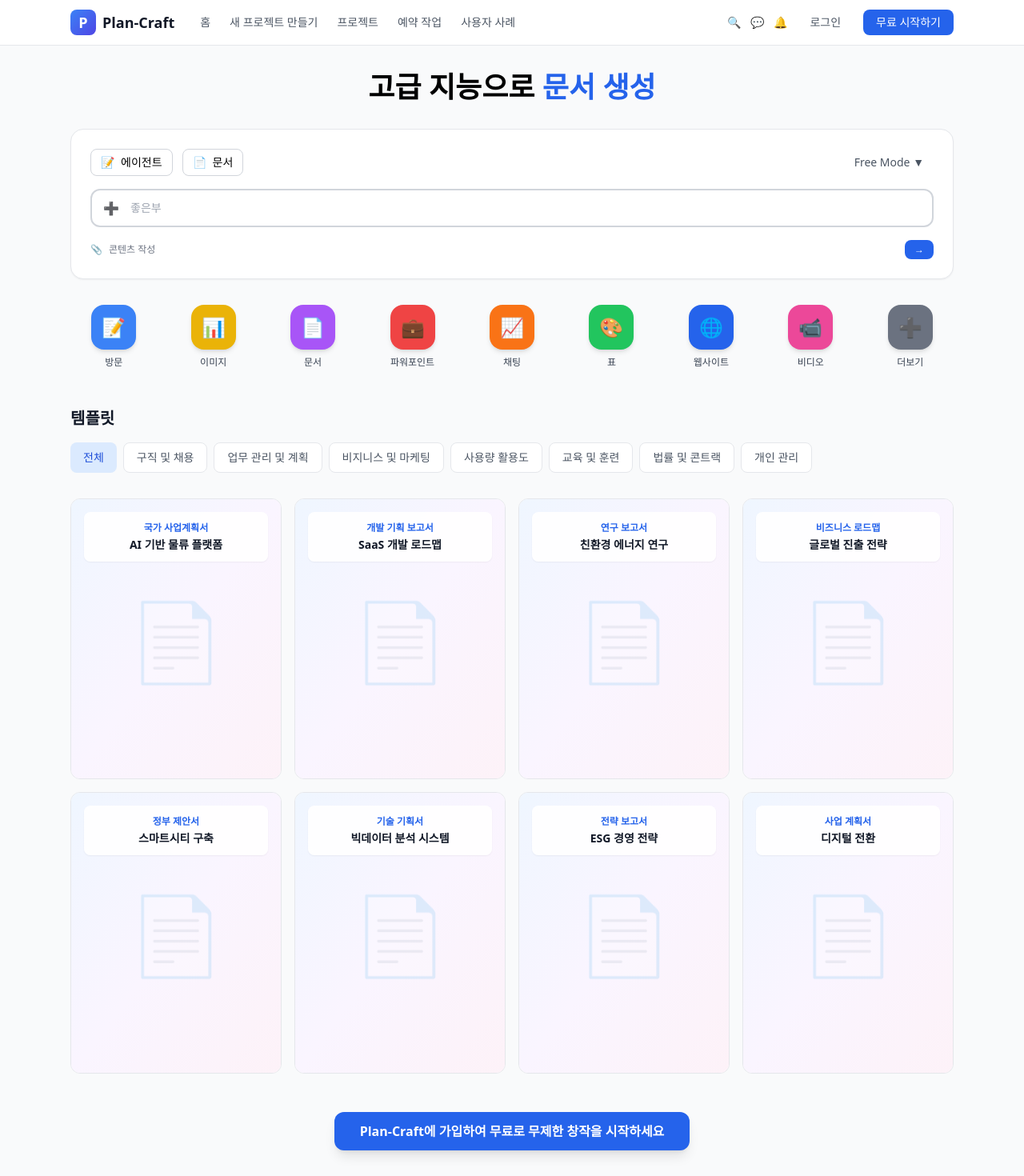
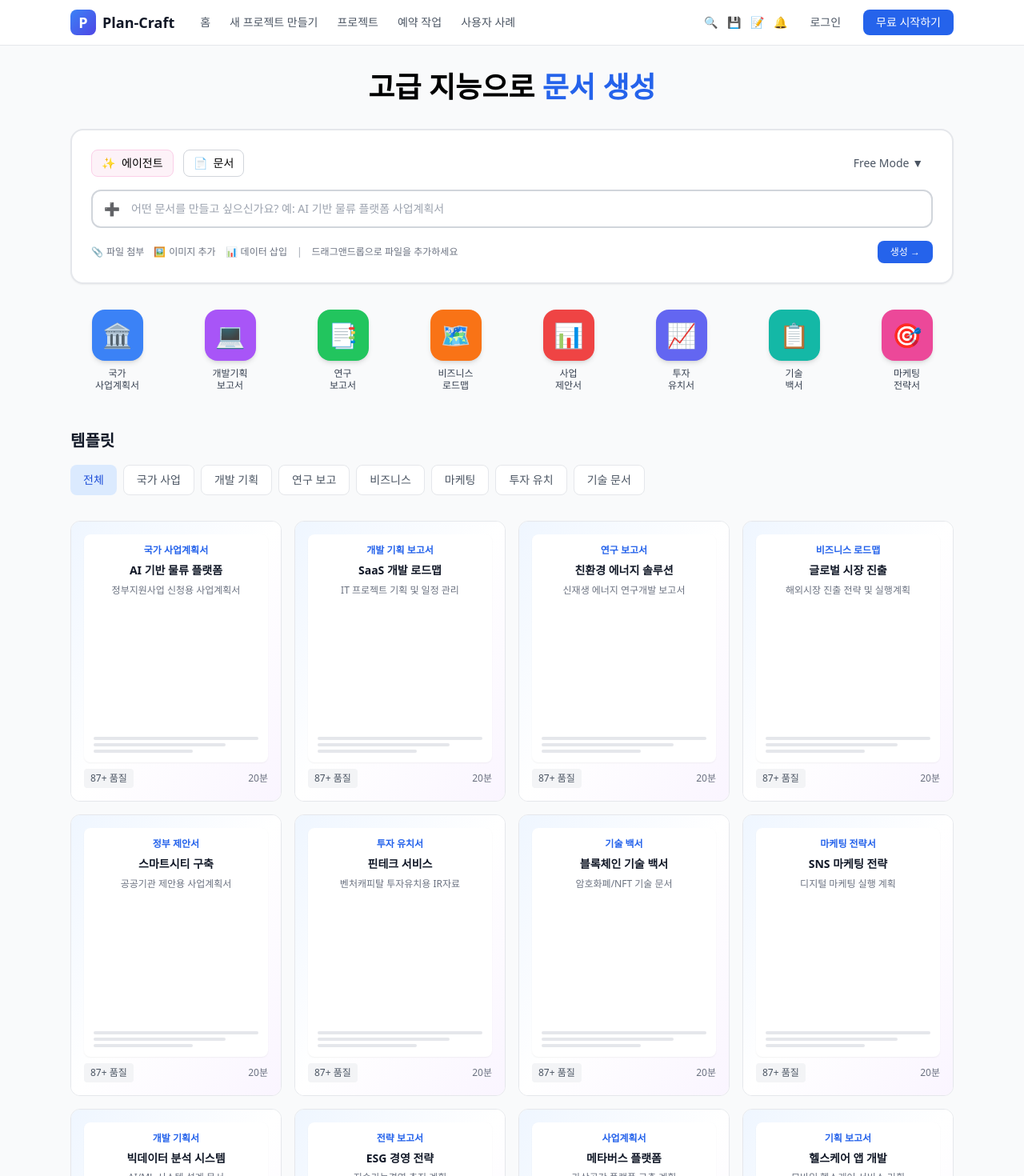
Before and after one commit to sungli01/plan-crft-MVP, a Next.js app in the folder plan-craft-web/: page / in a window 1280 px wide. Shown: the top 1470 px of the page at 80% size. Built offline with nearby package versions, Linux system fonts and the light colour scheme.

Commit message:
feat: Add document-specific icons, drag-and-drop, and 12 detailed templates

```diff
--- a/plan-craft-web/app/page.tsx
+++ b/plan-craft-web/app/page.tsx
@@ -4,34 +4,38 @@ import { useRouter } from 'next/navigation';
 import { useEffect, useState } from 'react';
 
 const DOCUMENT_TYPES = [
-  { icon: '📝', label: '방문', color: 'bg-blue-500' },
-  { icon: '📊', label: '이미지', color: 'bg-yellow-500' },
-  { icon: '📄', label: '문서', color: 'bg-purple-500' },
-  { icon: '💼', label: '파워포인트', color: 'bg-red-500' },
-  { icon: '📈', label: '채팅', color: 'bg-orange-500' },
-  { icon: '🎨', label: '표', color: 'bg-green-500' },
-  { icon: '🌐', label: '웹사이트', color: 'bg-blue-600' },
-  { icon: '📹', label: '비디오', color: 'bg-pink-500' },
-  { icon: '➕', label: '더보기', color: 'bg-gray-500' }
+  { icon: '🏛️', label: '국가\n사업계획서', color: 'bg-blue-500' },
+  { icon: '💻', label: '개발기획\n보고서', color: 'bg-purple-500' },
+  { icon: '📑', label: '연구\n보고서', color: 'bg-green-500' },
+  { icon: '🗺️', label: '비즈니스\n로드맵', color: 'bg-orange-500' },
+  { icon: '📊', label: '사업\n제안서', color: 'bg-red-500' },
+  { icon: '📈', label: '투자\n유치서', color: 'bg-indigo-500' },
+  { icon: '📋', label: '기술\n백서', color: 'bg-teal-500' },
+  { icon: '🎯', label: '마케팅\n전략서', color: 'bg-pink-500' }
 ];
 
-const TEMPLATE_CATEGORIES = ['전체', '구직 및 채용', '업무 관리 및 계획', '비지니스 및 마케팅', '사용량 활용도', '교육 및 훈련', '법률 및 콘트랙', '개인 관리'];
+const TEMPLATE_CATEGORIES = ['전체', '국가 사업', '개발 기획', '연구 보고', '비즈니스', '마케팅', '투자 유치', '기술 문서'];
 
 const SAMPLE_TEMPLATES = [
-  { title: 'AI 기반 물류 플랫폼', subtitle: '국가 사업계획서', category: '비지니스 및 마케팅' },
-  { title: 'SaaS 개발 로드맵', subtitle: '개발 기획 보고서', category: '업무 관리 및 계획' },
-  { title: '친환경 에너지 연구', subtitle: '연구 보고서', category: '교육 및 훈련' },
-  { title: '글로벌 진출 전략', subtitle: '비즈니스 로드맵', category: '비지니스 및 마케팅' },
-  { title: '스마트시티 구축', subtitle: '정부 제안서', category: '업무 관리 및 계획' },
-  { title: '빅데이터 분석 시스템', subtitle: '기술 기획서', category: '사용량 활용도' },
-  { title: 'ESG 경영 전략', subtitle: '전략 보고서', category: '비지니스 및 마케팅' },
-  { title: '디지털 전환', subtitle: '사업 계획서', category: '업무 관리 및 계획' }
+  { title: 'AI 기반 물류 플랫폼', subtitle: '국가 사업계획서', desc: '정부지원사업 신청용 사업계획서' },
+  { title: 'SaaS 개발 로드맵', subtitle: '개발 기획 보고서', desc: 'IT 프로젝트 기획 및 일정 관리' },
+  { title: '친환경 에너지 솔루션', subtitle: '연구 보고서', desc: '신재생 에너지 연구개발 보고서' },
+  { title: '글로벌 시장 진출', subtitle: '비즈니스 로드맵', desc: '해외시장 진출 전략 및 실행계획' },
+  { title: '스마트시티 구축', subtitle: '정부 제안서', desc: '공공기관 제안용 사업계획서' },
+  { title: '핀테크 서비스', subtitle: '투자 유치서', desc: '벤처캐피탈 투자유치용 IR자료' },
+  { title: '블록체인 기술 백서', subtitle: '기술 백서', desc: '암호화폐/NFT 기술 문서' },
+  { title: 'SNS 마케팅 전략', subtitle: '마케팅 전략서', desc: '디지털 마케팅 실행 계획' },
+  { title: '빅데이터 분석 시스템', subtitle: '개발 기획서', desc: 'AI/ML 시스템 설계 문서' },
+  { title: 'ESG 경영 전략', subtitle: '전략 보고서', desc: '지속가능경영 추진 계획' },
+  { title: '메타버스 플랫폼', subtitle: '사업계획서', desc: '가상공간 플랫폼 구축 계획' },
+  { title: '헬스케어 앱 개발', subtitle: '기획 보고서', desc: '모바일 헬스케어 서비스 기획' }
 ];
 
 export default function Home() {
   const router = useRouter();
   const [searchText, setSearchText] = useState('');
   const [selectedCategory, setSelectedCategory] = useState('전체');
+  const [isDragging, setIsDragging] = useState(false);
 
   useEffect(() => {
     const stored = localStorage.getItem('token');
@@ -39,6 +43,21 @@ export default function Home() {
       router.push('/dashboard');
     }
   }, [router]);
+
+  const handleDragOver = (e: React.DragEvent) => {
+    e.preventDefault();
+    setIsDragging(true);
+  };
+
+  const handleDragLeave = () => {
+    setIsDragging(false);
+  };
+
+  const handleDrop = (e: React.DragEvent) => {
+    e.preventDefault();
+    setIsDragging(false);
+    router.push('/register');
+  };
 
   return (
     <div className="min-h-screen bg-gray-50">
@@ -61,9 +80,10 @@ export default function Home() {
             </nav>
           </div>
           <div className="flex items-center gap-3">
-            <button className="text-sm text-gray-600 hover:text-gray-900">🔍</button>
-            <button className="text-sm text-gray-600 hover:text-gray-900">💬</button>
-            <button className="text-sm text-gray-600 hover:text-gray-900">🔔</button>
+            <button className="text-sm text-gray-600 hover:text-gray-900" title="검색">🔍</button>
+            <button className="text-sm text-gray-600 hover:text-gray-900" title="다운로드">💾</button>
+            <button className="text-sm text-gray-600 hover:text-gray-900" title="노트">📝</button>
+            <button className="text-sm text-gray-600 hover:text-gray-900" title="알림">🔔</button>
             <button
               onClick={() => router.push('/login')}
               className="px-4 py-1.5 text-sm text-gray-600 hover:text-gray-900"
@@ -87,10 +107,15 @@ export default function Home() {
         </h1>
 
         {/* 입력 영역 */}
-        <div className="bg-white rounded-2xl border border-gray-200 p-6 mb-8 shadow-sm">
+        <div
+          className={`bg-white rounded-2xl border-2 ${isDragging ? 'border-blue-500 bg-blue-50' : 'border-gray-200'} p-6 mb-8 shadow-sm transition`}
+          onDragOver={handleDragOver}
+          onDragLeave={handleDragLeave}
+          onDrop={handleDrop}
+        >
           <div className="flex items-center gap-3 mb-4">
-            <button className="flex items-center gap-2 px-3 py-1.5 bg-white border border-gray-300 rounded-lg text-sm hover:bg-gray-50">
-              <span>📝</span>
+            <button className="flex items-center gap-2 px-3 py-1.5 bg-pink-50 border border-pink-200 rounded-lg text-sm hover:bg-pink-100">
+              <span>✨</span>
               <span>에이전트</span>
             </button>
             <button className="flex items-center gap-2 px-3 py-1.5 bg-white border border-gray-300 rounded-lg text-sm hover:bg-gray-50">
@@ -111,7 +136,7 @@ export default function Home() {
               type="text"
               value={searchText}
               onChange={(e) => setSearchText(e.target.value)}
-              placeholder="좋은부"
+              placeholder="어떤 문서를 만들고 싶으신가요? 예: AI 기반 물류 플랫폼 사업계획서"
               className="w-full pl-12 pr-4 py-3 border-2 border-gray-300 rounded-xl focus:border-blue-500 focus:outline-none text-sm"
               onKeyDown={(e) => {
                 if (e.key === 'Enter' && searchText) {
@@ -121,27 +146,44 @@ export default function Home() {
             />
           </div>
 
-          <div className="flex items-center gap-2 text-xs text-gray-500">
-            <span>📎</span>
-            <span>콘텐츠 작성</span>
-            <button className="ml-auto px-3 py-1 bg-blue-600 text-white rounded-lg hover:bg-blue-700">
-              →
+          <div className="flex items-center gap-3 text-xs text-gray-500">
+            <button className="flex items-center gap-1 hover:text-gray-700">
+              <span>📎</span>
+              <span>파일 첨부</span>
+            </button>
+            <button className="flex items-center gap-1 hover:text-gray-700">
+              <span>🖼️</span>
+              <span>이미지 추가</span>
+            </button>
+            <button className="flex items-center gap-1 hover:text-gray-700">
+              <span>📊</span>
+              <span>데이터 삽입</span>
+            </button>
+            <span className="text-gray-400">|</span>
+            <span>드래그앤드롭으로 파일을 추가하세요</span>
+            <button
+              onClick={() => router.push('/register')}
+              className="ml-auto px-4 py-1.5 bg-blue-600 text-white rounded-lg hover:bg-blue-700"
+            >
+              생성 →
             </button>
           </div>
         </div>
 
-        {/* 아이콘 그리드 */}
-        <div className="grid grid-cols-3 md:grid-cols-9 gap-4 mb-12">
+        {/* 문서 타입 아이콘들 */}
+        <div className="grid grid-cols-4 md:grid-cols-8 gap-6 mb-12">
           {DOCUMENT_TYPES.map((type, index) => (
             <button
               key={index}
               onClick={() => router.push('/register')}
-              className="flex flex-col items-center gap-2 group"
+              className="group flex flex-col items-center gap-2"
             >
-              <div className={`w-14 h-14 ${type.color} rounded-2xl flex items-center justify-center text-2xl shadow-md group-hover:scale-110 transition-transform`}>
+              <div className={`w-16 h-16 ${type.color} rounded-2xl flex items-center justify-center text-3xl shadow-md group-hover:scale-110 transition-transform`}>
                 {type.icon}
               </div>
-              <span className="text-xs text-gray-700 text-center">{type.label}</span>
+              <span className="text-xs text-gray-700 text-center whitespace-pre-line leading-tight">
+                {type.label}
+              </span>
             </button>
           ))}
         </div>
@@ -175,19 +217,31 @@ export default function Home() {
               <button
                 key={index}
                 onClick={() => router.push('/register')}
-                className="group bg-white rounded-xl border border-gray-200 hover:shadow-lg transition overflow-hidden"
+                className="group bg-white rounded-xl border border-gray-200 hover:shadow-xl transition overflow-hidden"
               >
-                <div className="aspect-[3/4] bg-gradient-to-br from-blue-50 via-purple-50 to-pink-50 relative p-4">
-                  <div className="absolute inset-0 flex items-center justify-center opacity-20">
-                    <div className="text-8xl">📄</div>
-                  </div>
-                  <div className="relative bg-white/90 backdrop-blur-sm rounded-lg p-3 shadow-sm">
-                    <div className="text-xs text-blue-600 font-semibold mb-1">
+                <div className="aspect-[3/4] bg-gradient-to-br from-blue-50 via-white to-purple-50 relative p-4 flex flex-col justify-between">
+                  {/* 문서 미리보기 효과 */}
+                  <div className="bg-white rounded-lg shadow-sm p-3 flex-1 flex flex-col">
+                    <div className="text-xs text-blue-600 font-semibold mb-2">
                       {template.subtitle}
                     </div>
-                    <div className="text-sm font-bold text-gray-900 leading-tight line-clamp-2">
+                    <div className="text-sm font-bold text-gray-900 leading-tight mb-2">
                       {template.title}
                     </div>
+                    <div className="text-xs text-gray-500 line-clamp-2 mb-3">
+                      {template.desc}
+                    </div>
+                    <div className="mt-auto space-y-1">
+                      <div className="h-1 bg-gray-200 rounded"></div>
+                      <div className="h-1 bg-gray-200 rounded w-4/5"></div>
+                      <div className="h-1 bg-gray-200 rounded w-3/5"></div>
+                    </div>
+                  </div>
+
+                  {/* 품질 배지 */}
+                  <div className="mt-2 flex items-center justify-between">
+                    <span className="text-xs text-gray-600 bg-gray-100 px-2 py-1 rounded">87+ 품질</span>
+                    <span className="text-xs text-gray-500">20분</span>
                   </div>
                 </div>
               </button>
@@ -201,7 +255,7 @@ export default function Home() {
             onClick={() => router.push('/register')}
             className="px-8 py-3 bg-blue-600 text-white rounded-xl font-semibold hover:bg-blue-700 shadow-lg"
           >
-            Plan-Craft에 가입하여 무료로 무제한 창작을 시작하세요
+            Plan-Craft에 가입하여 무료로 시작하기 →
           </button>
         </div>
       </div>
@@ -211,7 +265,7 @@ export default function Home() {
         <div className="max-w-6xl mx-auto px-6">
           <div className="text-center text-sm text-gray-500">
             <p className="font-semibold text-gray-900 mb-2">Plan-Craft v3.0</p>
-            <p>Claude Opus 4 기반 멀티 에이전트 문서 생성 시스템</p>
+            <p>Claude Opus 4 기반 · 87+/100 품질 · 20분 생성 · 4개 AI 에이전트</p>
           </div>
         </div>
       </footer>
```
